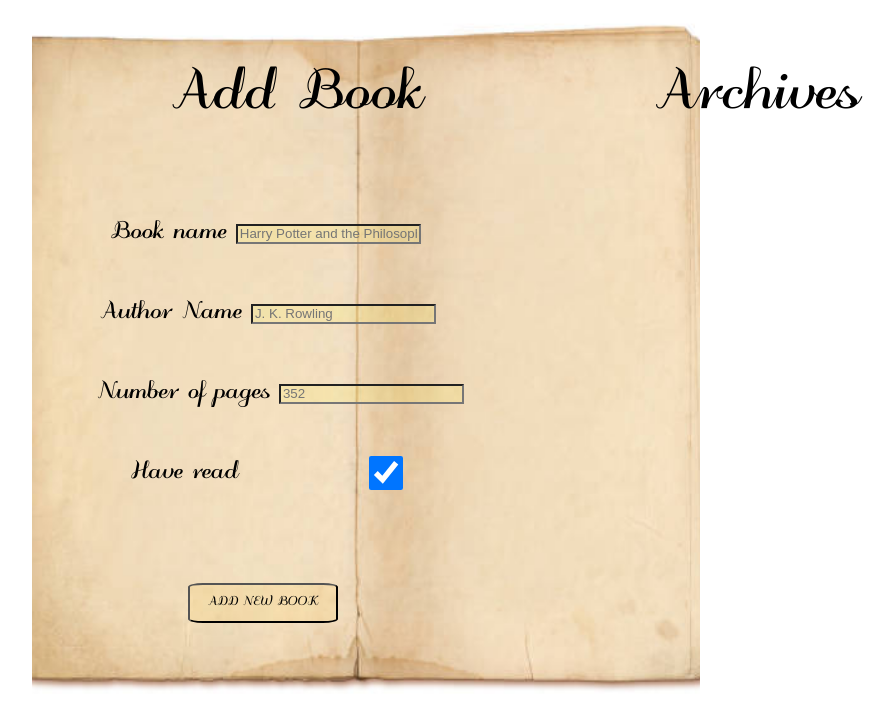
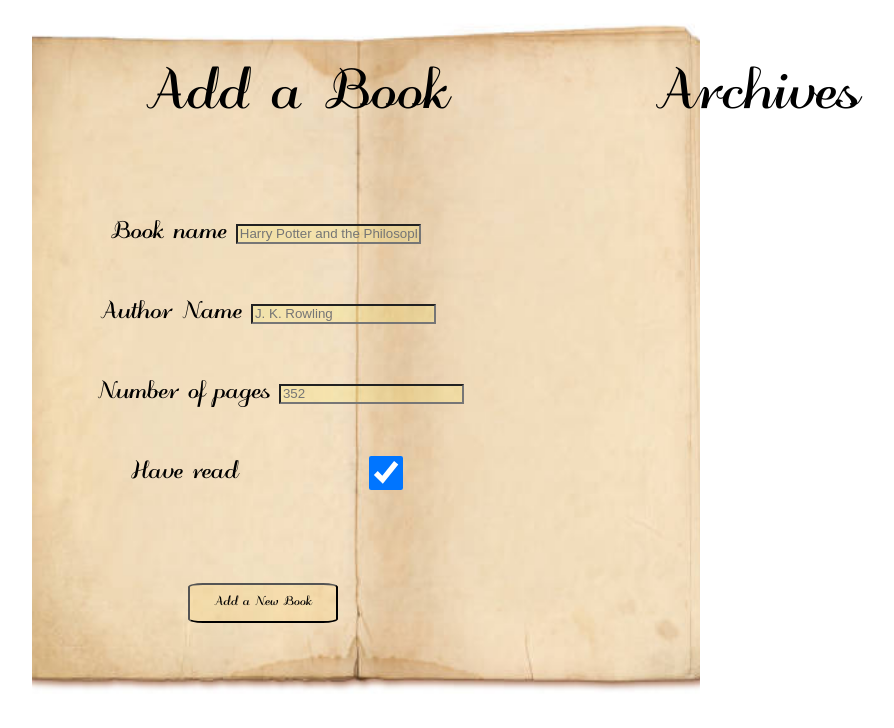
Before and after one commit to JT84-bit/library-app, a plain HTML site: page index.html in a window 1280 px wide. Shown: the whole page, without its empty margins (274-1168 px from the left). Drawn offline with Linux system fonts and the light colour scheme.

Commit message:
Changed some grammar

```diff
--- a/index.html
+++ b/index.html
@@ -10,7 +10,7 @@
     <div class="book">
       <div class="library">
         <div class="addBook">
-          <p>Add Book</p>
+          <p>Add a Book</p>
           <div class="add-form">
             <form action="" id="loginForm">
               <div class="name">
@@ -29,7 +29,7 @@
                 <label class="readLabel" for="read">Have read</label>
                 <input class="read" type="checkbox" id="read" checked>
               </div>
-              <button class="addBookButton" type="submit">ADD NEW BOOK</button>
+              <button class="addBookButton" type="submit">Add a New Book</button>
             </form>
           </div>
         </div>
```
